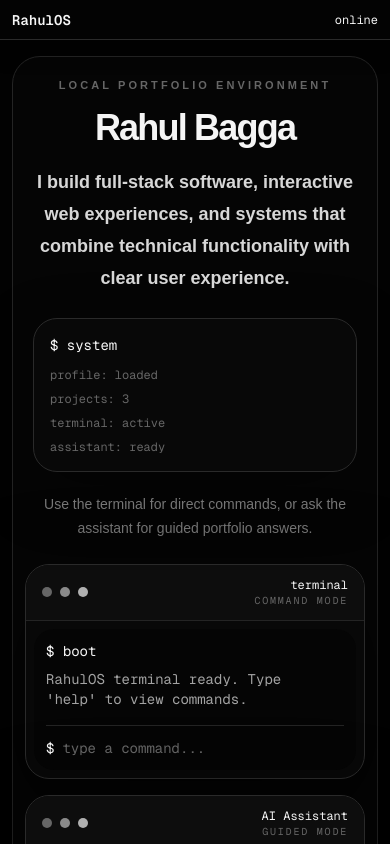
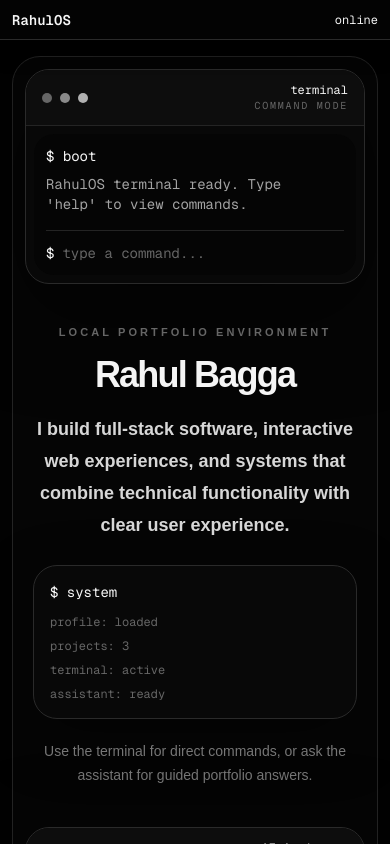
Before and after one commit to MonsieurR05/rahul-os, a Next.js app: page / in a window 390 px wide. Shown: the top 844 px of the page. Built offline with nearby package versions, Linux system fonts and the light colour scheme.

Commit message:
fix[responsive]: reorder mobile portfolio panels

```diff
--- a/src/components/Desktop.jsx
+++ b/src/components/Desktop.jsx
@@ -13,13 +13,13 @@ export default function Desktop() {
       <main className="flex min-h-dvh items-start justify-center px-3 pb-6 pt-14 sm:px-5 sm:pb-8 sm:pt-16 lg:items-center lg:px-8 lg:pb-10 lg:pt-10">
         <section className="w-full max-w-[1700px] rounded-[1.75rem] border border-[#242424] bg-[#050505] p-3 shadow-[0_40px_120px_rgba(0,0,0,0.65)] sm:rounded-[2rem] sm:p-4 lg:p-5 lg:my-auto">
           <div className="grid items-start gap-4 xl:grid-cols-[minmax(320px,430px)_minmax(0,1fr)_minmax(320px,430px)] xl:items-center xl:gap-5">
-            <div className="order-2 min-w-0 xl:order-1">
+            <div className="order-1 min-w-0 xl:order-1">
               <Panel title="terminal" status="command mode">
                 <TerminalApp />
               </Panel>
             </div>
 
-            <section className="order-1 flex min-w-0 items-center justify-center px-2 py-2 sm:px-4 sm:py-4 xl:order-2">
+            <section className="order-2 flex min-w-0 items-center justify-center px-2 py-6 sm:px-4 sm:py-8 xl:order-2">
               <div className="w-full max-w-2xl text-center">
                 <p className="text-[11px] font-semibold uppercase tracking-[0.28em] text-[#666666] sm:text-xs sm:tracking-[0.32em]">
                   local portfolio environment
```
